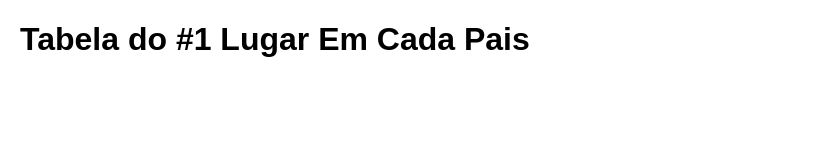
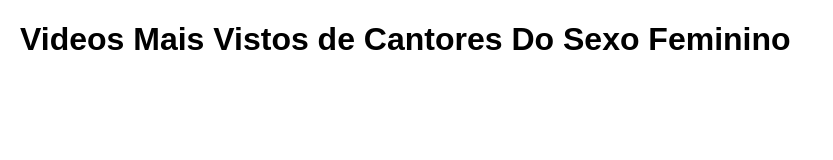
Before and after one commit to ruicirilo/MostviewedVideos-By-Female-Artists, a plain HTML site: page templates/index.html in a window 1280 px wide. Shown: the whole page, without its empty margins (0-833 px from the left). Drawn offline with nearby package versions, Linux system fonts and the light colour scheme; no server answers.

Commit message:
Update index.html

```diff
--- a/templates/index.html
+++ b/templates/index.html
@@ -26,7 +26,7 @@
     </style>
 </head>
 <body>
-    <h1>Tabela do #1 Lugar Em Cada Pais</h1>
+    <h1>Videos Mais Vistos de Cantores Do Sexo Feminino</h1>
     <table id="results-table" style="display:none;">
         <thead>
             <tr>
```
